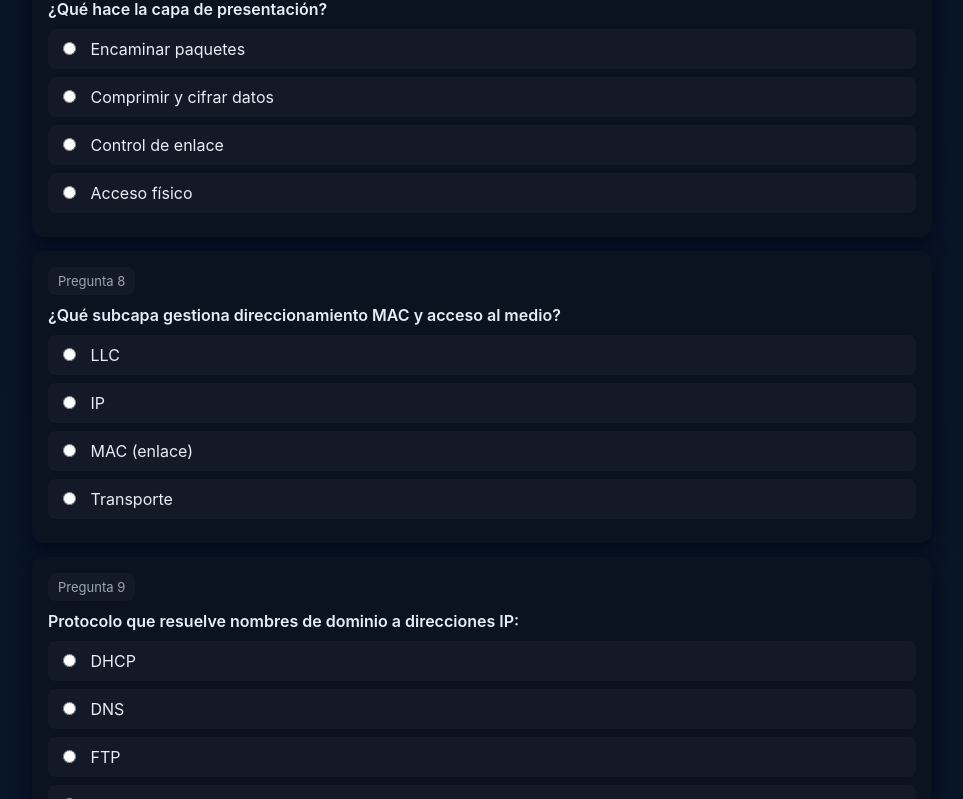
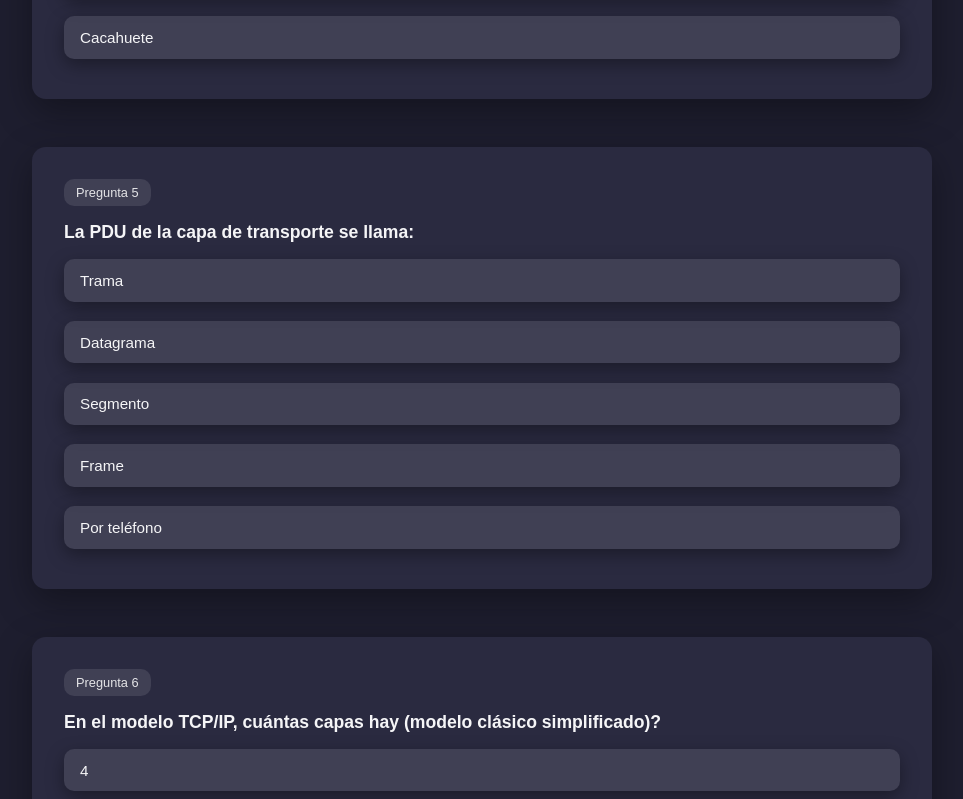
Before and after one commit to xWalfie-SMR/xWalfie-SMR.github.io, a plain HTML site: page instituto/cuestionario ud2/index.html in a window 1280 px wide. Shown: the part 2001-2800 px from the top of the page, without its empty margins (158-1121 px from the left). Drawn offline with Linux system fonts and the light colour scheme.

Commit message:
Modified Quiz

```diff
--- a/instituto/cuestionario ud2/script.js
+++ b/instituto/cuestionario ud2/script.js
@@ -1,33 +1,184 @@
 const preguntas = [
-    { q: "¿Cuántas capas tiene el modelo OSI?", opts: ["5", "6", "7", "4"], ans: 2, explain: "OSI = 7 capas." },
-    { q: "¿Qué capa se encarga del direccionamiento IP?", opts: ["Enlace", "Red", "Transporte", "Aplicación"], ans: 1, explain: "La capa de red gestiona direcciones IP y encaminamiento." },
-    { q: "¿Qué protocolo garantiza entrega fiable y orientada a conexión?", opts: ["UDP", "ICMP", "TCP", "ARP"], ans: 2, explain: "TCP es orientado a conexión y fiable." },
-    { q: "La PDU de la capa de enlace se llama:", opts: ["Trama", "Paquete", "Segmento", "Bit"], ans: 0, explain: "Enlace -> trama." },
-    { q: "La PDU de la capa de transporte se llama:", opts: ["Trama", "Datagrama", "Segmento", "Frame"], ans: 2, explain: "Transporte -> segmento." },
-    { q: "En el modelo TCP/IP, cuántas capas hay (modelo clásico simplificado)?", opts: ["4", "5", "6", "7"], ans: 0, explain: "TCP/IP clásico: acceso a red, internet, transporte, aplicación = 4." },
-    { q: "¿Qué hace la capa de presentación?", opts: ["Encaminar paquetes", "Comprimir y cifrar datos", "Control de enlace", "Acceso físico"], ans: 1, explain: "Presentación formatea, cifra y comprime datos." },
-    { q: "¿Qué subcapa gestiona direccionamiento MAC y acceso al medio?", opts: ["LLC", "IP", "MAC (enlace)", "Transporte"], ans: 2, explain: "MAC = Media Access Control en capa enlace." },
-    { q: "Protocolo que resuelve nombres de dominio a direcciones IP:", opts: ["DHCP", "DNS", "FTP", "SMTP"], ans: 1, explain: "DNS traduce nombres a IP." },
-    { q: "Protocolo usado para enviar correo (envío):", opts: ["POP3", "IMAP", "SMTP", "HTTP"], ans: 2, explain: "SMTP envía correo." },
-    { q: "¿Qué hace ARP?", opts: ["Encapsula datos", "Obtiene dirección MAC desde IP", "Rutea paquetes", "Encripta conexión"], ans: 1, explain: "ARP resuelve IP -> dirección MAC en la misma red." },
-    { q: "¿En qué capa trabaja un router principalmente?", opts: ["Capa de aplicación", "Capa física", "Capa de red", "Capa de enlace"], ans: 2, explain: "Router opera en capa de red para encaminar paquetes." },
-    { q: "¿En qué capa trabaja un switch (capa 2) principalmente?", opts: ["Red", "Física", "Enlace", "Aplicación"], ans: 2, explain: "Switch opera en enlace (MAC) para conmutación de tramas." },
-    { q: "¿Qué protocolo es no orientado a conexión y rápido?", opts: ["TCP", "UDP", "FTP", "HTTP"], ans: 1, explain: "UDP no garantiza entrega pero es rápido." },
-    { q: "¿Qué capa añade puertos (puntos de servicio) para dirigir a aplicaciones?", opts: ["Aplicación", "Transporte", "Red", "Enlace"], ans: 1, explain: "Transporte usa puertos (ej: 80 para HTTP sobre TCP)." },
-    { q: "¿Qué estándar normaliza las capas física y enlace para LANs (ej: Ethernet)?", opts: ["IEEE 802", "ISO 9001", "RFC 791", "IEEE 1394"], ans: 0, explain: "IEEE 802 incluye Ethernet y WiFi." },
-    { q: "¿Qué hace la encapsulación?", opts: ["Abrir sobres", "Añadir información de control a datos", "Borrar datos", "Enviar bits por cable"], ans: 1, explain: "Cada capa añade su control al bajar." },
-    { q: "¿Qué es SDU en el contexto de PDU?", opts: ["Servicio de datos del nivel superior", "Segmento de datos único", "Protocolo de transporte", "Dirección física"], ans: 0, explain: "SDU = Service Data Unit = datos del nivel superior." },
-    { q: "¿Qué es PCI en PDU?", opts: ["Payload de aplicación", "Información de control del protocolo", "MAC address", "IP address"], ans: 1, explain: "PCI = Protocol Control Information." },
-    { q: "¿Qué protocolo informa sobre errores e información de red (ping usa esto)?", opts: ["ICMP", "ARP", "DNS", "FTP"], ans: 0, explain: "ICMP se usa para mensajes de control (Echo Request/Reply)." },
-    { q: "¿Cuál es la principal diferencia entre OSI y TCP/IP?", opts: ["OSI es práctico y TCP/IP teórico", "OSI es modelo de referencia, TCP/IP es implementación práctica", "No hay diferencia", "TCP/IP tiene 7 capas"], ans: 1, explain: "OSI = modelo, TCP/IP = pila de protocolos implementada." },
-    { q: "¿Qué hace la capa de sesión?", opts: ["Control de diálogos y puntos de sincronización", "Encriptación de bits", "Enrutamiento global", "Asignar IP"], ans: 0, explain: "Sesión controla diálogos y sincronización entre apps." },
-    { q: "¿Qué hace la capa de transporte cuando divide datos en trozos?", opts: ["Encapsulación", "Segmentación", "Enrutamiento", "Compresión"], ans: 1, explain: "Segmentación divide mensajes grandes en segmentos." },
-    { q: "¿Qué es DHCP?", opts: ["Protocolo para gestionar direcciones dinámicas", "Protocolo de enrutamiento", "Capa física", "Servicio de correo"], ans: 0, explain: "DHCP asigna IP dinámicamente en una red." },
-    { q: "¿Qué es una LAN?", opts: ["Red local que conecta equipos en área limitada", "Red global", "Tipo de protocolo", "Servicio de aplicación"], ans: 0, explain: "LAN = red local (oficina, casa, campus)." },
-    { q: "¿Qué subcapa provee interfaz con niveles superiores en enlace?", opts: ["MAC", "LLC", "ARP", "IP"], ans: 1, explain: "LLC = Logical Link Control." },
-    { q: "¿Qué mecanismo evita que muchas estaciones colisionen en un medio compartido?", opts: ["Control de acceso al medio", "DNS", "ICMP", "SMTP"], ans: 0, explain: "Control de acceso al medio (ej: CSMA/CD)." },
-    { q: "¿Qué tarea realiza un router que no hace un switch básico?", opts: ["Transmitir bits", "Encaminar entre redes distintas", "Conmutar tramas dentro de la misma red", "Añadir padding"], ans: 1, explain: "Router conecta distintas redes y decide rutas." },
-    { q: "¿Cuál de estos es ejemplo de protocolo de aplicación?", opts: ["IP", "TCP", "HTTP", "Ethernet"], ans: 2, explain: "HTTP es protocolo de aplicación." }
+    {
+        q: "¿Cuántas capas tiene el modelo OSI?",
+        opts: ["5", "6", "7", "4", "No tiene ninguna"],
+        ans: 2,
+        explain: "OSI = 7 capas."
+    },
+    {
+        q: "¿Qué capa se encarga del direccionamiento IP?",
+        opts: ["Enlace", "Red", "Transporte", "Aplicación", "Corteza"],
+        ans: 1,
+        explain: "La capa de red gestiona direcciones IP y encaminamiento."
+    },
+    {
+        q: "¿Qué protocolo garantiza entrega fiable y orientada a conexión?",
+        opts: ["UDP", "ICMP", "TCP", "ARP", "FNCS"],
+        ans: 2,
+        explain: "TCP es orientado a conexión y fiable."
+    },
+    {
+        q: "La PDU de la capa de enlace se llama:",
+        opts: ["Trama", "Paquete", "Segmento", "Bit", "Cacahuete"],
+        ans: 0,
+        explain: "Enlace -> trama."
+    },
+    {
+        q: "La PDU de la capa de transporte se llama:",
+        opts: ["Trama", "Datagrama", "Segmento", "Frame", "Por teléfono"],
+        ans: 2,
+        explain: "Transporte -> segmento."
+    },
+    {
+        q: "En el modelo TCP/IP, cuántas capas hay (modelo clásico simplificado)?",
+        opts: ["4", "5", "6", "7", "Algunas..."],
+        ans: 0,
+        explain: "TCP/IP clásico: acceso a red, internet, transporte, aplicación = 4."
+    },
+    {
+        q: "¿Qué hace la capa de presentación?",
+        opts: ["Encaminar paquetes", "Comprimir y cifrar datos", "Control de enlace", "Acceso físico", "Dormir"],
+        ans: 1,
+        explain: "Presentación formatea, cifra y comprime datos."
+    },
+    {
+        q: "¿Qué subcapa gestiona direccionamiento MAC y acceso al medio?",
+        opts: ["LLC", "IP", "Enlace", "Transporte", "Júpiter"],
+        ans: 2,
+        explain: "MAC = Media Access Control en capa enlace."
+    },
+    {
+        q: "Protocolo que resuelve nombres de dominio a direcciones IP:",
+        opts: ["DHCP", "DNS", "FTP", "SMTP", "TNT"],
+        ans: 1,
+        explain: "DNS traduce nombres a IP."
+    },
+    {
+        q: "Protocolo usado para enviar correo (envío):",
+        opts: ["POP3", "IMAP", "SMTP", "HTTP", "P2W"],
+        ans: 2,
+        explain: "SMTP envía correo."
+    },
+    {
+        q: "¿Qué hace ARP?",
+        opts: ["Encapsula datos", "Obtiene dirección MAC desde IP", "Rutea paquetes", "Encripta conexión", "Cantar"],
+        ans: 1,
+        explain: "ARP resuelve IP -> dirección MAC en la misma red."
+    },
+    {
+        q: "¿En qué capa trabaja un router principalmente?",
+        opts: ["Capa de aplicación", "Capa física", "Capa de red", "Capa de enlace", "Capa de ozono"],
+        ans: 2,
+        explain: "Router opera en capa de red para encaminar paquetes."
+    },
+    {
+        q: "¿En qué capa trabaja un switch (capa 2) principalmente?",
+        opts: ["Red", "Física", "Enlace", "Aplicación", "Agua"],
+        ans: 2,
+        explain: "Switch opera en enlace (MAC) para conmutación de tramas."
+    },
+    {
+        q: "¿Qué protocolo es no orientado a conexión y rápido?",
+        opts: ["TCP", "UDP", "FTP", "HTTP", "RTVE"],
+        ans: 1,
+        explain: "UDP no garantiza entrega pero es rápido."
+    },
+    {
+        q: "¿Qué capa añade puertos (puntos de servicio) para dirigir a aplicaciones?",
+        opts: ["Aplicación", "Transporte", "Red", "Enlace", "La de ahí"],
+        ans: 1,
+        explain: "Transporte usa puertos (ej: 80 para HTTP sobre TCP)."
+    },
+    {
+        q: "¿Qué estándar normaliza las capas física y enlace para LANs (ej: Ethernet)?",
+        opts: ["IEEE 802", "ISO 9001", "RFC 791", "IEEE 1394", "AAAAAAAA 67"],
+        ans: 0,
+        explain: "IEEE 802 incluye Ethernet y WiFi."
+    },
+    {
+        q: "¿Qué hace la encapsulación?",
+        opts: ["Abrir sobres", "Añadir información de control a datos", "Borrar datos", "Enviar bits por cable", "Jugar Rocket League"],
+        ans: 1,
+        explain: "Cada capa añade su control al bajar."
+    },
+    {
+        q: "¿Qué es SDU en el contexto de PDU?",
+        opts: ["Servicio de datos del nivel superior", "Segmento de datos único", "Protocolo de transporte", "Dirección física", "Agua dulce"],
+        ans: 0,
+        explain: "SDU = Service Data Unit = datos del nivel superior."
+    },
+    {
+        q: "¿Qué es PCI en PDU?",
+        opts: ["Payload de aplicación", "Información de control del protocolo", "MAC address", "IP address", "Pizza con champiñones"],
+        ans: 1,
+        explain: "PCI = Protocol Control Information."
+    },
+    {
+        q: "¿Qué protocolo informa sobre errores e información de red?",
+        opts: ["ICMP", "ARP", "DNS", "FTP", "Thiago Montblanc"],
+        ans: 0,
+        explain: "ICMP se usa para mensajes de control (Echo Request/Reply)."
+    },
+    {
+        q: "¿Cuál es la principal diferencia entre OSI y TCP/IP?",
+        opts: ["OSI es práctico y TCP/IP teórico", "OSI se llama OSI y TCP/IP se llama TCP/IP", "OSI es modelo de referencia, TCP/IP es implementación práctica", "No hay diferencia", "TCP/IP tiene 7 capas"],
+        ans: 1,
+        explain: "OSI = modelo, TCP/IP = pila de protocolos implementada."
+    },
+    {
+        q: "¿Qué hace la capa de sesión?",
+        opts: ["Control de diálogos y puntos de sincronización", "Hace mitosis y habla con el profesor", "Encriptación de bits", "Enrutamiento global", "Asignar IP"],
+        ans: 0,
+        explain: "Sesión controla diálogos y sincronización entre apps."
+    },
+    {
+        q: "¿Qué hace la capa de transporte cuando divide datos en trozos?",
+        opts: ["Encapsulación", "Segmentación", "Enrutamiento", "Compresión", "Unicornio"],
+        ans: 1,
+        explain: "Segmentación divide mensajes grandes en segmentos."
+    },
+    {
+        q: "¿Qué es DHCP?",
+        opts: ["Protocolo para gestionar direcciones dinámicas", "Protocolo de enrutamiento", "Capa física", "Servicio de correo", "Dios ha creado perros"],
+        ans: 0,
+        explain: "DHCP asigna IP dinámicamente en una red."
+    },
+    {
+        q: "¿Qué es una LAN?",
+        opts: ["Red local que conecta equipos en área limitada", "Red global", "Tipo de protocolo", "Lanzamiento de aviones nuevos", "Lengua de animales nocturnos"],
+        ans: 0,
+        explain: "LAN = red local (oficina, casa, campus)."
+    },
+    {
+        q: "¿Qué subcapa provee interfaz con niveles superiores en enlace?",
+        opts: ["MAC", "LLC", "ARP", "IP", "Cielo"],
+        ans: 1,
+        explain: "LLC = Logical Link Control."
+    },
+    {
+        q: "¿Qué mecanismo evita que muchas estaciones colisionen en un medio compartido?",
+        opts: ["Control de acceso al medio", "DNS", "ICMP", "SMTP", "Quiero tiramisú"],
+        ans: 0,
+        explain: "Control de acceso al medio (ej: CSMA/CD)."
+    },
+    {
+        q: "¿Qué tarea realiza un router que no hace un switch básico?",
+        opts: ["Transmitir bits", "Encaminar entre redes distintas", "Conmutar tramas dentro de la misma red", "Añadir padding", "Afeitarse"],
+        ans: 1,
+        explain: "Router conecta distintas redes y decide rutas."
+    },
+    {
+        q: "¿Cuál de estos es ejemplo de protocolo de aplicación?",
+        opts: ["IP", "TCP", "HTTP", "Ethernet", "Ese"],
+        ans: 2,
+        explain: "HTTP es protocolo de aplicación."
+    },
+    {
+        q: "¿Qué protocolo se utiliza para asignar direcciones IP automáticamente en una red?",
+        opts: ["DNS", "DHCP", "ARP", "FTP", "ESPN"],
+        ans: 1,
+        explain: "DHCP asigna direcciones IP dinámicas a los dispositivos de la red automáticamente."
+    }
 ];
 
 function mkQuiz() {
@@ -36,29 +187,45 @@ function mkQuiz() {
     preguntas.forEach((p, i) => {
         const card = document.createElement('div');
         card.className = 'card';
+
         const qtitle = document.createElement('div');
         qtitle.className = 'qtitle';
         qtitle.innerHTML = `<div class="qnum">Pregunta ${i + 1}</div>`;
+
         const qtext = document.createElement('div');
         qtext.className = 'question-text';
         qtext.textContent = p.q;
+
         card.appendChild(qtitle);
         card.appendChild(qtext);
+
         const opts = document.createElement('div');
         opts.className = 'options';
+
         p.opts.forEach((opt, j) => {
             const id = `q${i}_opt${j}`;
+
+            const input = document.createElement('input');
+            input.type = 'radio';
+            input.name = `q${i}`;
+            input.id = id;
+            input.value = j;
+            opts.appendChild(input);
+
             const label = document.createElement('label');
             label.className = 'option';
             label.htmlFor = id;
-            label.innerHTML = `<input type="radio" name="q${i}" id="${id}" value="${j}"> ${opt}`;
+            label.textContent = opt;
             opts.appendChild(label);
         });
+
         card.appendChild(opts);
+
         const feed = document.createElement('div');
         feed.className = 'per-question-feedback';
         feed.id = `fb${i}`;
         card.appendChild(feed);
+
         root.appendChild(card);
     });
 }
@@ -72,11 +239,11 @@ function checkAnswers() {
         const fb = document.getElementById('fb' + i);
         if (picked === p.ans) {
             correct++;
-            fb.innerHTML = `<span class="correct">Correcto</span> — ${p.explain}`;
+            fb.innerHTML = `<span class="correct">Correcto</span> - ${p.explain}`;
         } else if (picked === -1) {
-            fb.innerHTML = `<span class="wrong">Sin responder</span> — Respuesta: <strong>${p.opts[p.ans]}</strong>. ${p.explain}`;
+            fb.innerHTML = `<span class="wrong">Sin responder</span> - Respuesta: <strong>${p.opts[p.ans]}</strong>. ${p.explain}`;
         } else {
-            fb.innerHTML = `<span class="wrong">Incorrecto</span> — Correcta: <strong>${p.opts[p.ans]}</strong>. ${p.explain}`;
+            fb.innerHTML = `<span class="wrong">Incorrecto</span> - Correcta: <strong>${p.opts[p.ans]}</strong>. ${p.explain}`;
         }
     });
     const summary = document.getElementById('summary');
@@ -98,10 +265,10 @@ document.getElementById('resetBtn').addEventListener('click', () => {
 });
 document.getElementById('showAnswers').addEventListener('click', () => {
     preguntas.forEach((p, i) => {
-        document.getElementById('fb' + i).innerHTML = `respuesta: <strong>${p.opts[p.ans]}</strong>. ${p.explain}`;
+        document.getElementById('fb' + i).innerHTML = `Respuesta: <strong>${p.opts[p.ans]}</strong>. ${p.explain}`;
     });
     document.getElementById('summary').style.display = 'block';
-    document.getElementById('summary').innerHTML = '<strong>respuestas mostradas</strong>';
+    document.getElementById('summary').innerHTML = '<strong>Respuestas mostradas</strong>';
     window.scrollTo({ top: 0, behavior: 'smooth' });
 });
 
--- a/instituto/cuestionario ud2/style.css
+++ b/instituto/cuestionario ud2/style.css
@@ -1,140 +1,192 @@
 :root {
-    --bg: #0f1720;
-    --card: #0b1220;
-    --muted: #9aa6b2;
-    --accent: #22c55e;
-    --danger: #ef4444;
-    --glass: rgba(255, 255, 255, 0.03);
-}
-
-* {
-    box-sizing: border-box
+    --bg: #1E1E2F;
+    --card: #2A2A40;
+    --text: #F5F5F7;
+    --muted: #E4E4E7;
+    --accent: #3B82F6;
+    --correct: #22c55e;
+    --wrong: #ef4444;
+    --active: #6247a3;
 }
 
 body {
-    font-family: Inter, Segoe UI, Roboto, Arial;
+    font-family: 'Montserrat', sans-serif;
     margin: 0;
-    padding: 30px;
-    background: linear-gradient(180deg, #071226 0%, #0b1b2a 100%);
-    color: #e6eef6;
+    min-height: 100vh;
+    background-color: var(--bg);
+    display: flex;
+    justify-content: center;
+    align-items: flex-start;
+    padding: 2rem;
+    color: var(--text);
 }
 
 .wrap {
+    width: 100%;
     max-width: 900px;
-    margin: 0 auto;
+    display: flex;
+    flex-direction: column;
+    gap: 2rem;
 }
 
 h1 {
+    font-size: clamp(1.8rem, 4vw, 2.4rem);
+    font-weight: 700;
     text-align: center;
-    margin: 0 0 18px;
-    font-size: 22px
+    margin: 0;
 }
 
 p.lead {
+    text-align: center;
     color: var(--muted);
-    text-align: center;
-    margin-top: 6px
+    font-size: clamp(1rem, 2vw, 1.2rem);
+    margin-top: 0.5rem;
 }
 
 .card {
-    background: var(--card);
-    padding: 16px;
-    border-radius: 12px;
-    box-shadow: 0 6px 20px rgba(2, 6, 23, 0.7);
-    margin-bottom: 14px;
+    background-color: var(--card);
+    border-radius: 14px;
+    padding: 2rem;
+    margin-bottom: 3rem;
+    box-shadow: 0 12px 36px rgba(0, 0, 0, 0.35);
+    transition: transform 0.25s ease, box-shadow 0.25s ease;
+}
+
+.card:hover {
+    transform: translateY(-6px) scale(1.02);
+    box-shadow: 0 16px 40px rgba(0, 0, 0, 0.45);
 }
 
 .qtitle {
     display: flex;
     justify-content: space-between;
-    gap: 12px;
-    align-items: center
+    align-items: center;
+    margin-bottom: 1rem;
 }
 
 .qnum {
-    background: var(--glass);
-    padding: 6px 10px;
-    border-radius: 8px;
+    background: rgba(255, 255, 255, 0.1);
+    padding: 6px 12px;
+    border-radius: 10px;
     color: var(--muted);
-    font-size: 13px
+    font-size: 0.8rem;
 }
 
 .question-text {
+    font-size: 1.1rem;
     font-weight: 600;
-    margin: 10px 0
+    margin-bottom: 1rem;
 }
 
 .options {
     display: flex;
     flex-direction: column;
-    gap: 8px
+    gap: 1.2rem;
 }
 
 label.option {
-    background: rgba(255, 255, 255, 0.03);
-    padding: 10px;
-    border-radius: 8px;
+    background: rgba(255, 255, 255, 0.1);
+    padding: 0.8rem 1rem;
+    border-radius: 10px;
     cursor: pointer;
-    user-select: none
+    transition: background 0.2s;
+    font-size: 0.95rem;
+    box-shadow: 0 6px 18px rgba(0, 0, 0, 0.35);
+}
+
+label.option:hover {
+    background: rgba(255, 255, 255, 0.08);
 }
 
 input[type="radio"] {
-    margin-right: 10px
+    display: none;
+}
+
+input[type="radio"]:checked+label.option {
+    background: var(--active);
+    color: var(--text);
+    font-weight: 600;
+    transition: background 0.3s ease;
 }
 
 .controls {
     display: flex;
-    gap: 8px;
-    align-items: center;
+    flex-wrap: wrap;
+    gap: 0.8rem;
     justify-content: flex-end;
-    margin-top: 12px
+    margin-top: 1rem;
 }
 
 button {
-    background: linear-gradient(180deg, #1f6f42, #19803a);
-    color: white;
-    border: 0;
-    padding: 8px 12px;
-    border-radius: 8px;
-    cursor: pointer
+    padding: 0.8rem 1.6rem;
+    font-size: 0.95rem;
+    font-weight: 500;
+    border-radius: 10px;
+    border: none;
+    cursor: pointer;
+    background: linear-gradient(135deg, var(--accent), #2563eb);
+    color: var(--text);
+    transition: transform 0.2s ease, box-shadow 0.2s ease, background 0.3s ease;
+}
+
+button:hover {
+    transform: translateY(-3px);
+    box-shadow: 0 12px 24px rgba(0, 0, 0, 0.3);
+    background: linear-gradient(135deg, #2563eb, #1d4ed8);
 }
 
 button.secondary {
     background: transparent;
-    border: 1px solid rgba(255, 255, 255, 0.06);
-    color: var(--muted)
+    border: 1px solid rgba(255, 255, 255, 0.2);
+    color: var(--muted);
 }
 
 .result {
-    padding: 12px;
-    margin-top: 12px;
-    border-radius: 8px
+    margin-top: 1rem;
+    padding: 1rem;
+    border-radius: 10px;
+    font-size: 0.95rem;
+    line-height: 1.5;
+    background-color: var(--card);
 }
 
 .correct {
-    color: var(--accent);
-    font-weight: 700
+    color: var(--correct);
+    font-weight: 700;
 }
 
 .wrong {
-    color: var(--danger);
-    font-weight: 700
+    color: var(--wrong);
+    font-weight: 700;
 }
 
 .per-question-feedback {
-    margin-top: 8px;
-    font-size: 14px
+    margin-top: 0.5rem;
+    font-size: 0.85rem;
 }
 
 footer {
+    text-align: center;
+    font-size: 0.8rem;
     color: var(--muted);
-    text-align: center;
-    margin-top: 18px;
-    font-size: 13px
+    margin-top: 2rem;
 }
 
-@media (max-width:600px) {
-    body {
-        padding: 14px
+@media (max-width: 768px) {
+    .wrap {
+        gap: 1.5rem;
+    }
+
+    .card {
+        padding: 1.5rem;
+    }
+
+    button {
+        width: 100%;
+        text-align: center;
+    }
+
+    .controls {
+        justify-content: center;
     }
 }
```
Also changed, not shown: index.html (+3 -0 lines), style.css (+14 -6 lines).
